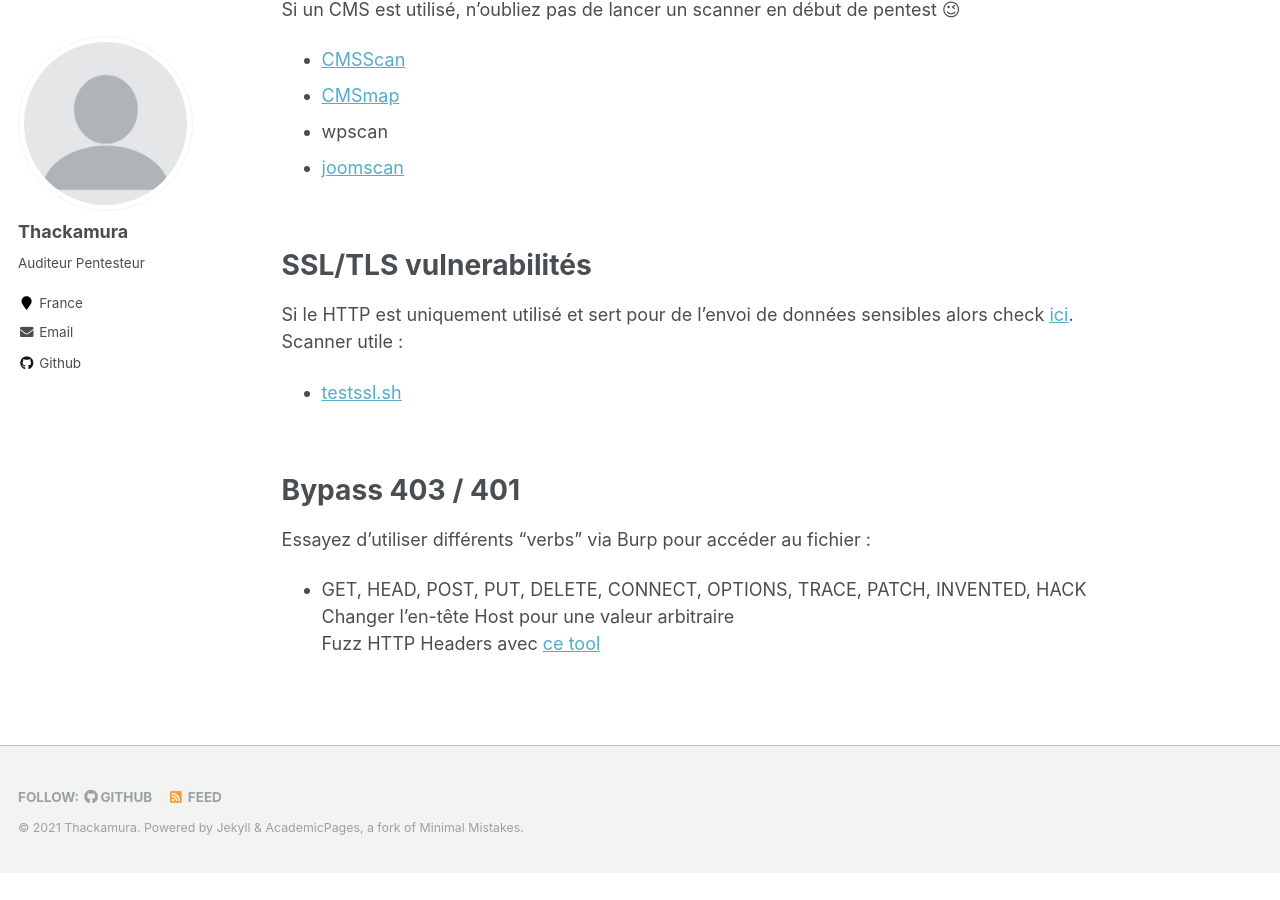
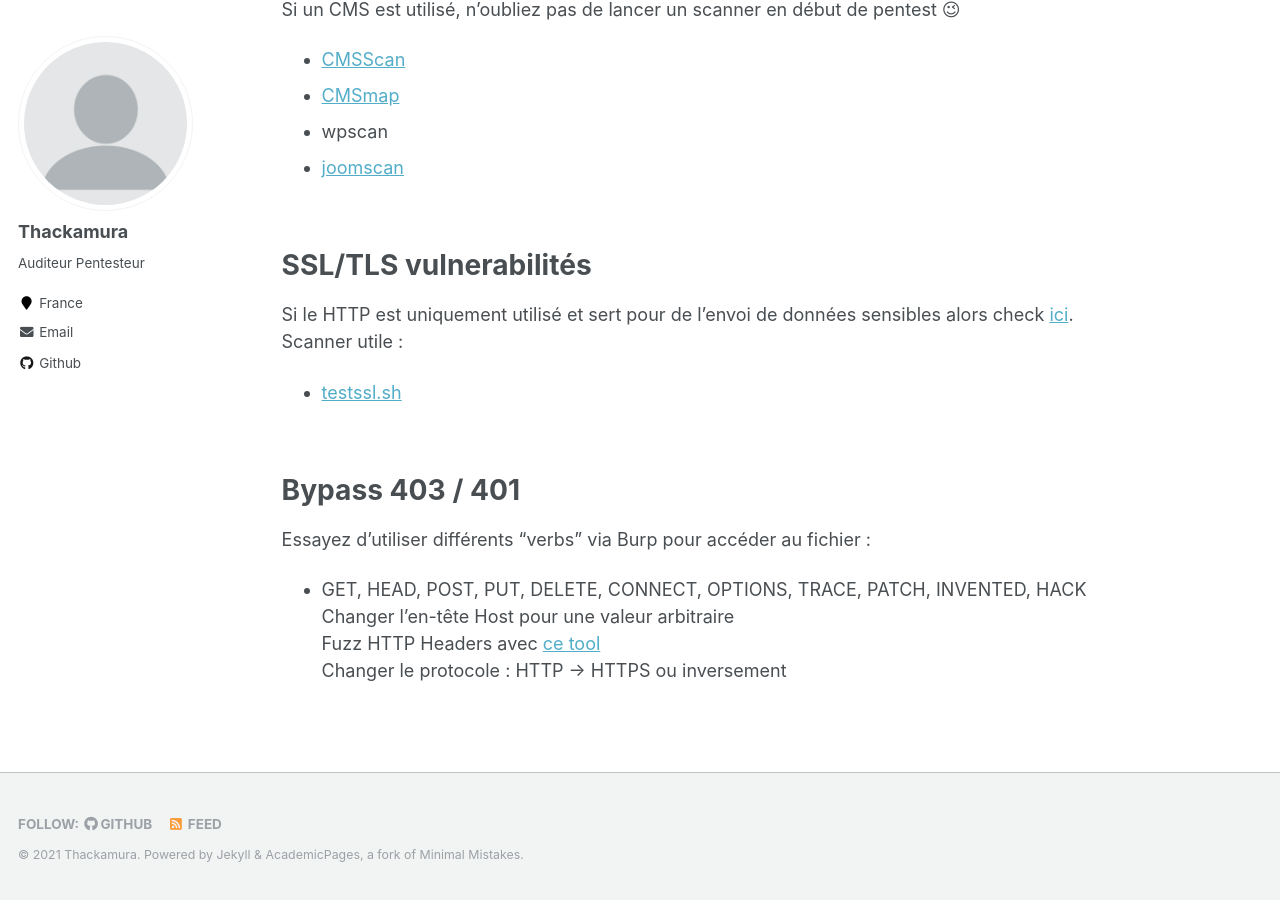
Before and after one commit to thackamura/thackamura.github.io, a Jekyll site: the page built from _pages/web-checklist.md, in a window 1280 px wide and 900 px high, scrolled down 1604 px. Built offline with Jekyll 4.4.1, drawn with Linux system fonts in a browser that asks for light colours; before the commit the page ends 2477 px from its top, so only the background shows below that.

Commit message:
Update web-checklist.md

```diff
--- a/_pages/web-checklist.md
+++ b/_pages/web-checklist.md
@@ -77,3 +77,4 @@ Essayez d'utiliser différents "verbs" via Burp pour accéder au fichier :
 * GET, HEAD, POST, PUT, DELETE, CONNECT, OPTIONS, TRACE, PATCH, INVENTED, HACK
 <br/>Changer l'en-tête Host pour une valeur arbitraire
 <br/>Fuzz HTTP Headers avec [ce tool](https://github.com/carlospolop/fuzzhttpbypass)
+<br/>Changer le protocole : HTTP -> HTTPS ou inversement
```
